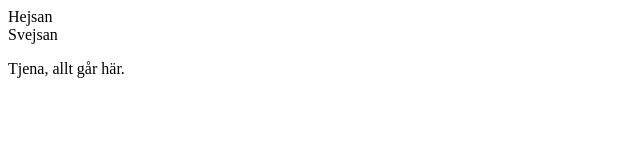
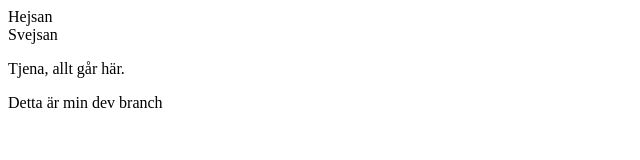
Before and after one commit to visceral89/FEU24, a plain HTML site: page index.html in a window 1280 px wide. Shown: the whole page, without its empty margins (0-640 px from the left). Drawn offline with Linux system fonts and the light colour scheme.

Commit message:
Dev branch

```diff
--- a/index.html
+++ b/index.html
@@ -1,6 +1,5 @@
 <!DOCTYPE html>
 <html lang="en">
-
 	<head>
 		<meta charset="UTF-8" />
 		<meta name="viewport" content="width=device-width, initial-scale=1.0" />
@@ -11,6 +10,6 @@
 		<div>Hejsan</div>
 		<div>Svejsan</div>
 		<p>Tjena, allt går här.</p>
+		<p>Detta är min dev branch</p>
 	</body>
-
 </html>
```
Lines whose indentation alone changed are shown as unchanged.
